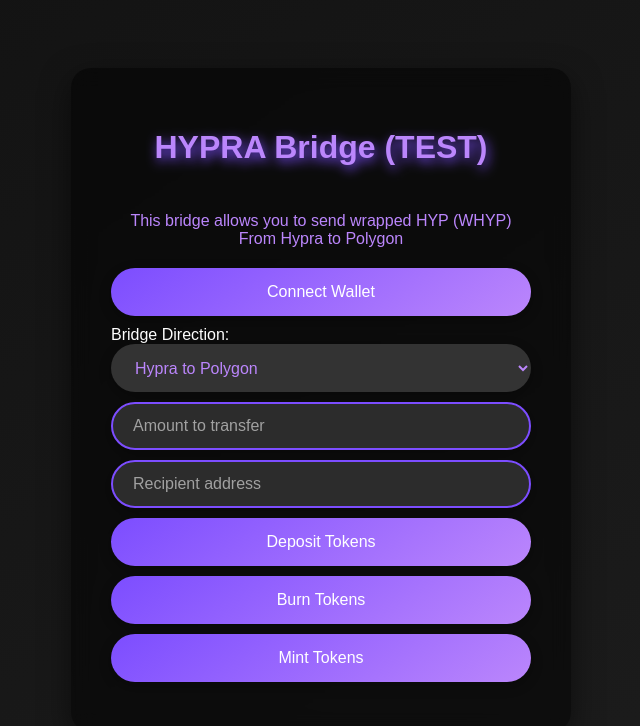
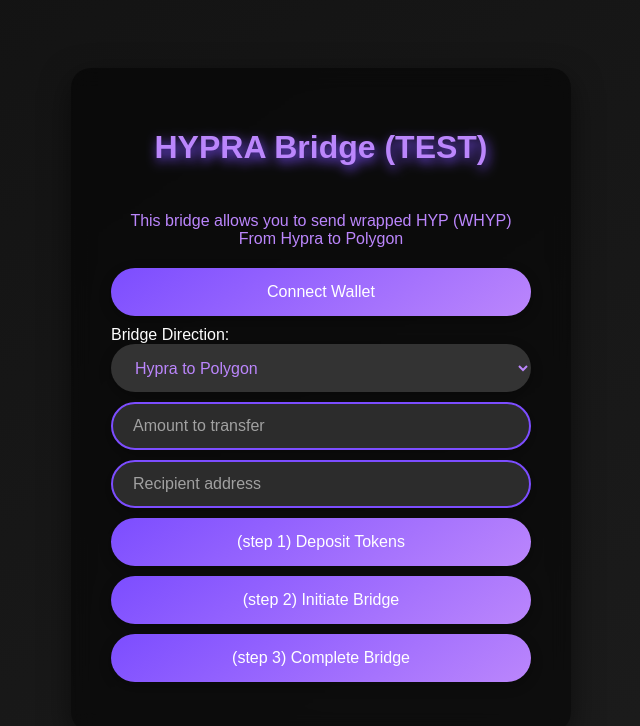
Before and after one commit to mrfixit-stickyhash/hypra-bridge, a React (Create React App) app: page / in a window 1280 px wide. Shown: the top 726 px of the page, without its empty margins (319-959 px from the left). Built offline with nearby package versions, Linux system fonts and the light colour scheme.

Commit message:
changed text

```diff
--- a/src/App.js
+++ b/src/App.js
@@ -243,9 +243,9 @@
       <input type="text" value={recipient} onChange={(e) => setRecipient(e.target.value)} placeholder="Recipient address" />
     </div>
     {errorMessage && <div className="error-message">{errorMessage}</div>}
-    <button onClick={depositTokens} className="action-btn">Deposit Tokens</button>
-    <button onClick={burnTokens} className="action-btn">Burn Tokens</button>
-    <button onClick={mintTokens} className="action-btn">Mint Tokens</button>
+    <button onClick={depositTokens} className="action-btn">(step 1) Deposit Tokens</button>
+    <button onClick={burnTokens} className="action-btn">(step 2) Initiate Bridge</button>
+    <button onClick={mintTokens} className="action-btn">(step 3) Complete Bridge</button>
   </div>
 );
 }
```
